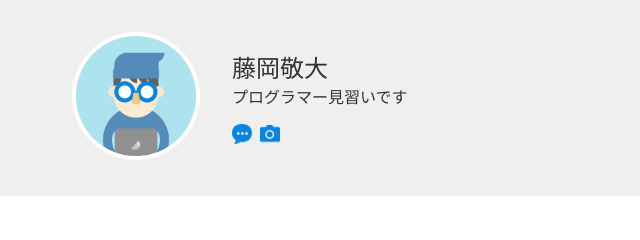
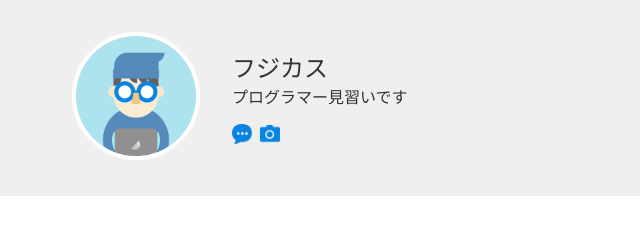
Before and after one commit to fujikasu/https-fujikasu.github.io, a plain HTML site: page index.html in a window 1280 px wide. Shown: the top 240 px of the page, 368-1008 px from the left. Drawn offline with Linux system fonts and the light colour scheme; files that its build step writes are made by us from their sources; files whose address does not match are found by name.

Commit message:
Update index.html

```diff
--- a/index.html
+++ b/index.html
@@ -2,7 +2,7 @@
 <html lang="ja">
   <head>
     <meta charset="utf-8">
-    <title>藤岡のポートフォリオサイト</title>
+    <title>fujikasuのポートフォリオサイト</title>
     <link rel="icon" href="favicon.ico">
     <meta name="description" content="藤岡のポートフォリオサイトです">
     <link rel="stylesheet" href="css/styles.css">
@@ -14,7 +14,7 @@
           <img src="img/taro.png" width="120" height="120" alt="フジオカのアイコンです">
         </dib>
         <div class="info">
-          <h1>藤岡敬大</h1>
+          <h1>フジカス</h1>
           <p>プログラマー見習いです</p>
           <ul>
             <li>
```
